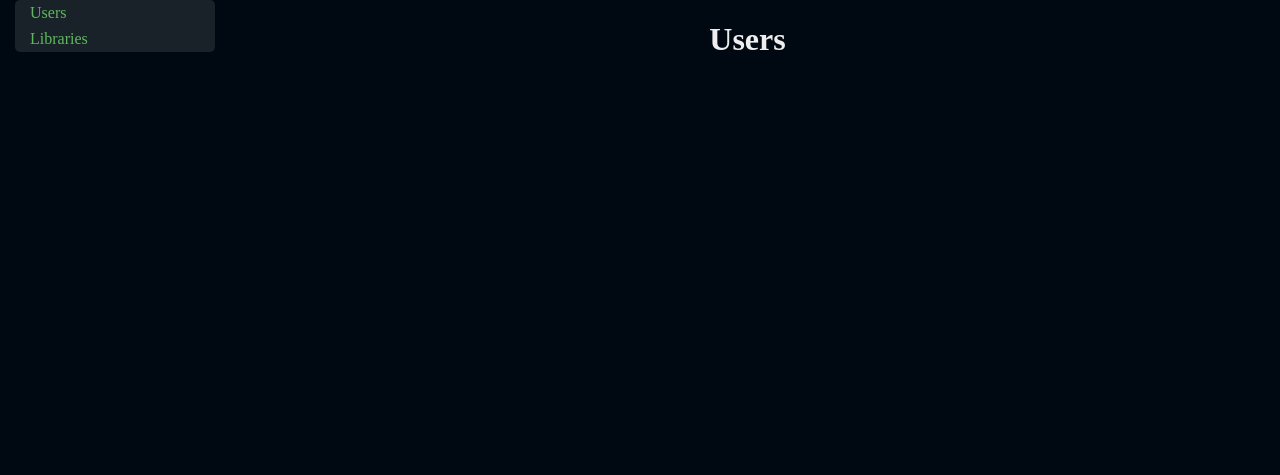
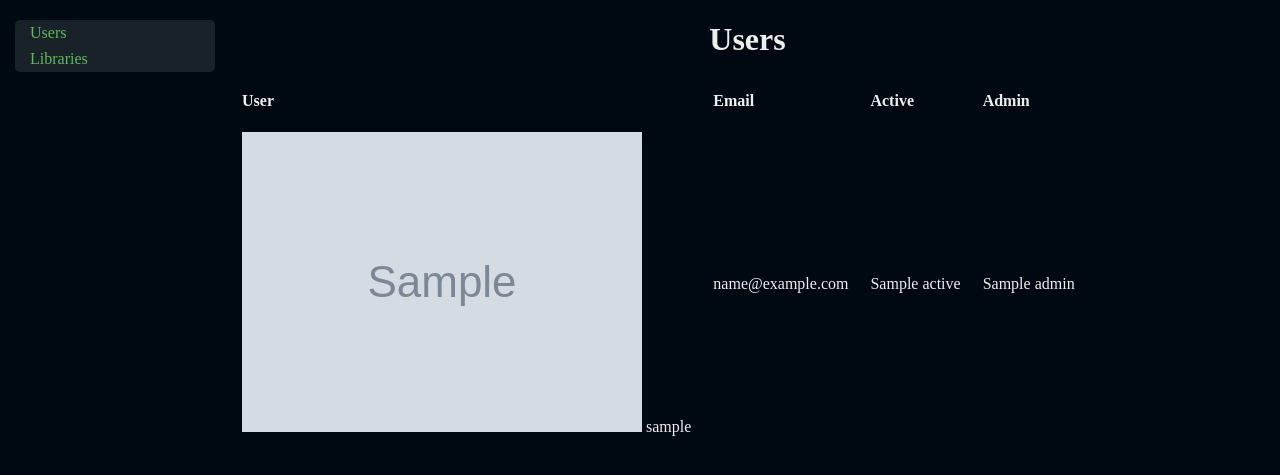
Before and after one commit to MartijnBraam/webcine, a Flask app: template templates/settings/users.html in a window 1280 px wide. Shown: the part 48-523 px from the top of the page. Run offline with Flask 2, Linux system fonts and the light colour scheme; the template is opened without the code that fills it: most values are stand-ins (such as "Sample title", 1, 10 or a date in 2020); grey boxes marked "Sample" are stand-in pictures; parts of the project's set-up code (start-up, migrations or seed data) failed here and were passed over; some libraries are stand-ins or nearby versions.

Commit message:
Added user table

```diff
--- a/static/style/settings.less
+++ b/static/style/settings.less
@@ -5,9 +5,9 @@ ul.settings {
   border-radius: 5px;
   display: block;
   padding: 0;
-  margin: 0;
-  margin-left: 15px;
+  margin: 20px 0 0 15px;
   list-style: none;
+
   li {
     list-style: none;
     display: block;
--- a/static/style/style.css
+++ b/static/style/style.css
@@ -19,8 +19,7 @@ ul.settings {
   border-radius: 5px;
   display: block;
   padding: 0;
-  margin: 0;
-  margin-left: 15px;
+  margin: 20px 0 0 15px;
   list-style: none;
 }
 ul.settings li {
--- a/templates/settings/users.html
+++ b/templates/settings/users.html
@@ -6,5 +6,24 @@
     {% include "settings/menu.html" %}
     <div class="settings-panel">
         <h1>Users</h1>
+        <table>
+            <tr>
+                <th>User</th>
+                <th>Email</th>
+                <th>Active</th>
+                <th>Admin</th>
+            </tr>
+            {% for user in users %}
+                <tr>
+                    <td>
+                        <img src="{{ user.gravatar_url(size=32) }}" class="gravatar">
+                        {{ user.username }}
+                    </td>
+                    <td>{{ user.email }}</td>
+                    <td>{{ user.active }}</td>
+                    <td>{{ user.admin }}</td>
+                </tr>
+            {% endfor %}
+        </table>
     </div>
 {% endblock %}
```
